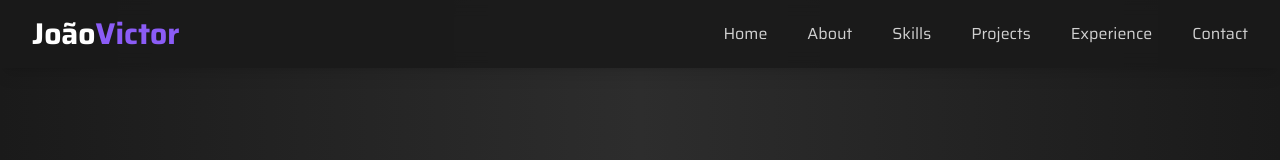
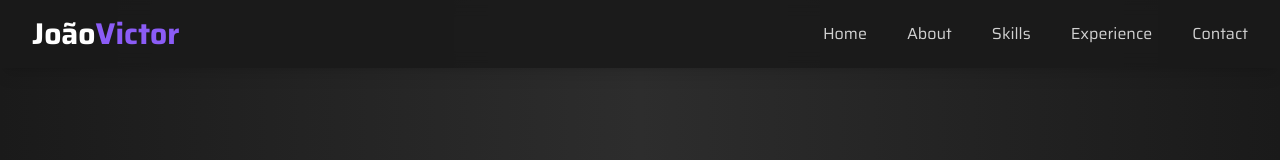
Before and after one commit to joaomatsuodev/portfolio, a React (Vite) app: page / in a window 1280 px wide. Shown: the top 160 px of the page. Built offline with nearby package versions, Linux system fonts and the light colour scheme.

Commit message:
Removendo Projetos da navbar

```diff
--- a/src/components/Navbar.jsx
+++ b/src/components/Navbar.jsx
@@ -29,11 +29,6 @@ const Navbar = () => {
 
                 <a href="#skills" className='relative text-white/80 transition duration-300 hover:text-purple group'>
                     <span>Skills</span>
-                    <span className='absolute left-0 -bottom-1 w-0 h-0.5 bg-purple transition-all duration-300 group-hover:w-full'></span>
-                </a>
-
-                <a href="#projects" className='relative text-white/80 transition duration-300 hover:text-purple group'>
-                    <span>Projects</span>
                     <span className='absolute left-0 -bottom-1 w-0 h-0.5 bg-purple transition-all duration-300 group-hover:w-full'></span>
                 </a>
 
```
